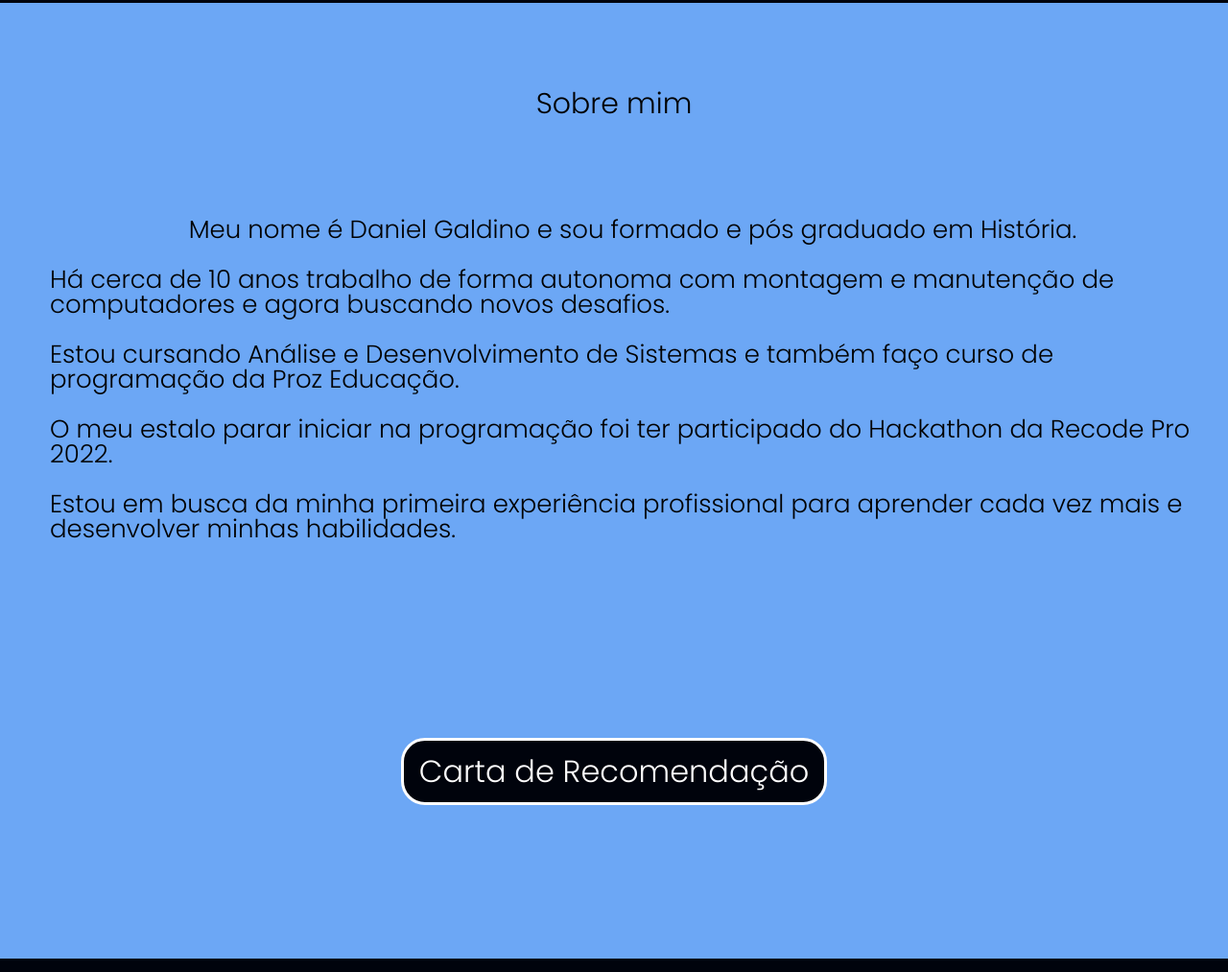
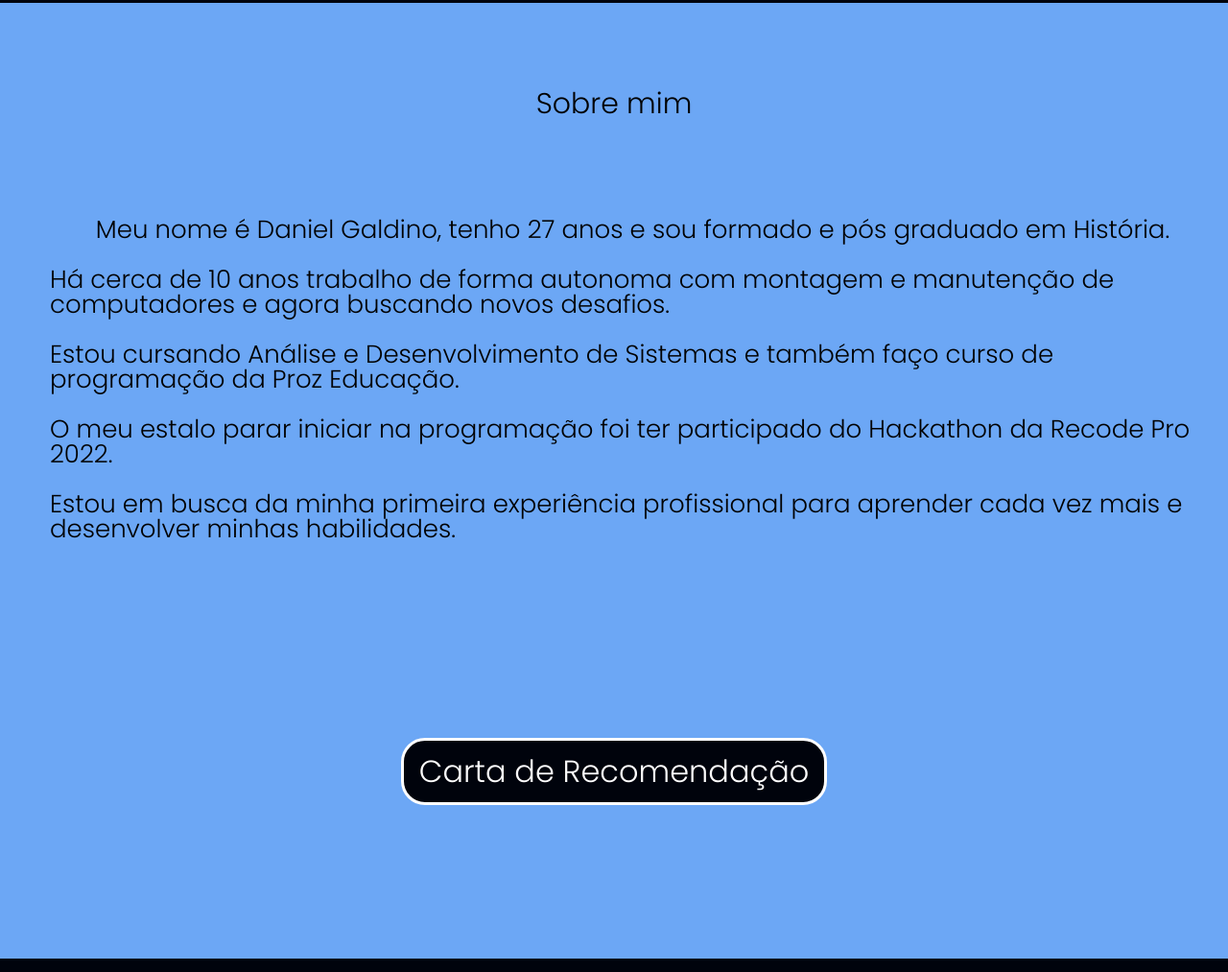
Before and after one commit to LeidanDev/Portfolio, a plain HTML site: page index.html in a window 1280 px wide. Shown: the part 983-1996 px from the top of the page at 96% size. Drawn offline with Linux system fonts and the light colour scheme.

Commit message:
Update index.html

```diff
--- a/index.html
+++ b/index.html
@@ -50,7 +50,7 @@
 
     <section class="sobre__mim" id="sobre">
         <h2 class="titulo__sobre__mim">Sobre mim</h2>
-                <p class="texto__sobre__mim">Meu nome é Daniel Galdino e sou formado e pós graduado em História.</p>
+                <p class="texto__sobre__mim">Meu nome é Daniel Galdino, tenho 27 anos e sou formado e pós graduado em História.</p>
                 <p class="texto__sobre__mim">Há cerca de 10 anos trabalho de forma autonoma com montagem e manutenção de
                     computadores e agora buscando novos desafios.</p>
                 <p class="texto__sobre__mim">Estou cursando Análise e Desenvolvimento de Sistemas
```
